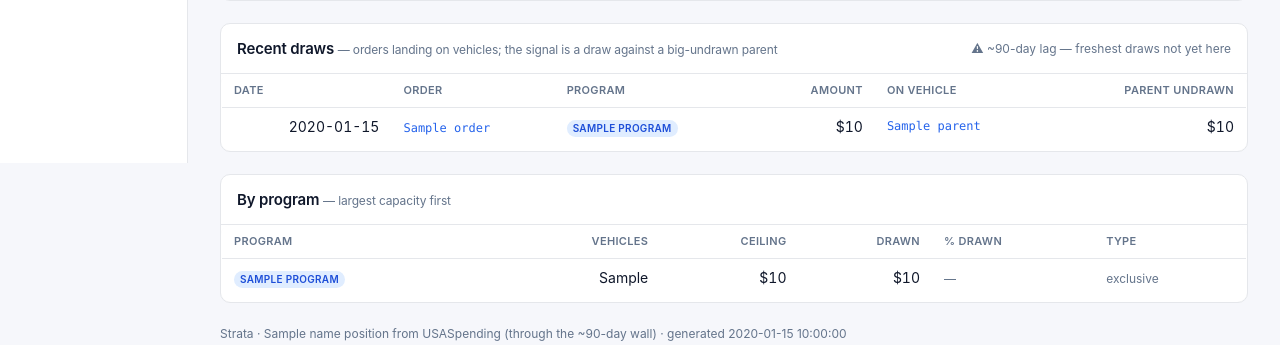
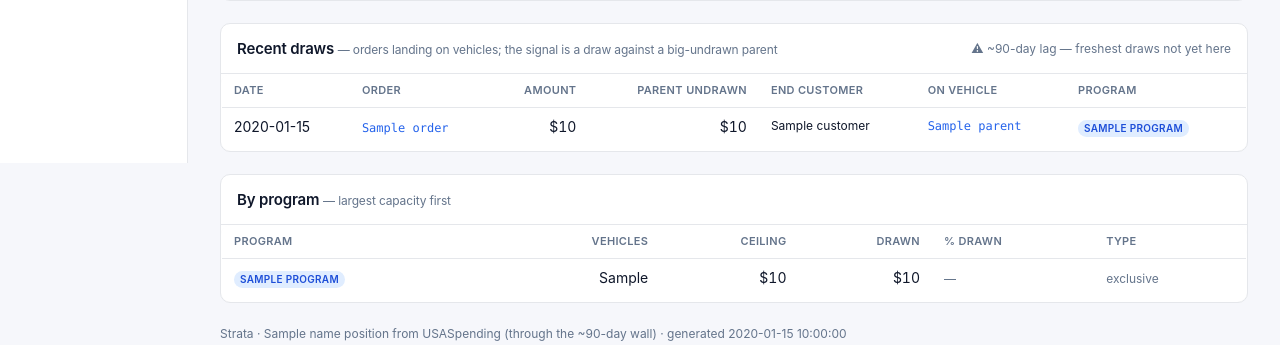
Before and after one commit to brandonorourke/strata, a FastAPI app: template apps/api/templates/company.html in a window 1280 px wide. Shown: the part 637-982 px from the top of the page. Run offline with FastAPI, Linux system fonts and the light colour scheme; the template is opened without the code that fills it: most values are stand-ins (such as "Sample title", 1, 10 or a date in 2020); parts of the project's set-up code (start-up, migrations or seed data) failed here and were passed over.

Commit message:
recent draws column orer change

```diff
--- a/apps/api/main.py
+++ b/apps/api/main.py
@@ -642,6 +642,7 @@ async def company_page(request: Request, ticker: str = "VSAT", show_expired: boo
             "date": o.date_signed or o.start_date, "order": o.award_id,
             "program": pv["program"] if pv else None, "amount": f(o.amount),
             "parent": o.parent_award_id, "parent_undrawn": pv["undrawn"] if pv else None,
+            "customer": o.funding_sub_agency or o.awarding_sub_agency,
             "desc": o.description, "gid": o.generated_internal_id, "parent_gid": o.parent_generated_id,
         })
 
--- a/apps/api/templates/company.html
+++ b/apps/api/templates/company.html
@@ -211,18 +211,19 @@
     </div>
     <table>
       <thead><tr>
-        <th>Date</th><th>Order</th><th>Program</th><th class="num">Amount</th>
-        <th>On vehicle</th><th class="num">Parent undrawn</th>
+        <th>Date</th><th>Order</th><th class="num">Amount</th><th class="num">Parent undrawn</th>
+        <th>End customer</th><th>On vehicle</th><th>Program</th>
       </tr></thead>
       <tbody>
       {% for d in draws %}
         <tr>
-          <td class="num">{{ d.date.strftime("%Y-%m-%d") if d.date else "—" }}</td>
+          <td>{{ d.date.strftime("%Y-%m-%d") if d.date else "—" }}</td>
           <td><a class="mono" href="https://www.usaspending.gov/award/{{ d.gid }}" target="_blank" rel="noopener">{{ d.order }}</a></td>
+          <td class="num">{{ d.amount | fmt_usd }}</td>
+          <td class="num">{% if d.parent_undrawn is not none %}{{ d.parent_undrawn | fmt_usd }}{% else %}<span class="muted small">—</span>{% endif %}</td>
+          <td class="small">{{ d.customer or "—" }}</td>
+          <td class="small">{% if d.parent %}<a class="mono" href="https://www.usaspending.gov/award/{{ d.parent_gid }}" target="_blank" rel="noopener">{{ d.parent }}</a>{% else %}—{% endif %}</td>
           <td>{% if d.program %}<span class="pill prog">{{ d.program }}</span>{% else %}<span class="muted small">—</span>{% endif %}</td>
-          <td class="num">{{ d.amount | fmt_usd }}</td>
-          <td class="small">{% if d.parent %}<a class="mono" href="https://www.usaspending.gov/award/{{ d.parent_gid }}" target="_blank" rel="noopener">{{ d.parent }}</a>{% else %}—{% endif %}</td>
-          <td class="num">{% if d.parent_undrawn is not none %}{{ d.parent_undrawn | fmt_usd }}{% else %}<span class="muted small">—</span>{% endif %}</td>
         </tr>
       {% endfor %}
       </tbody>
```
